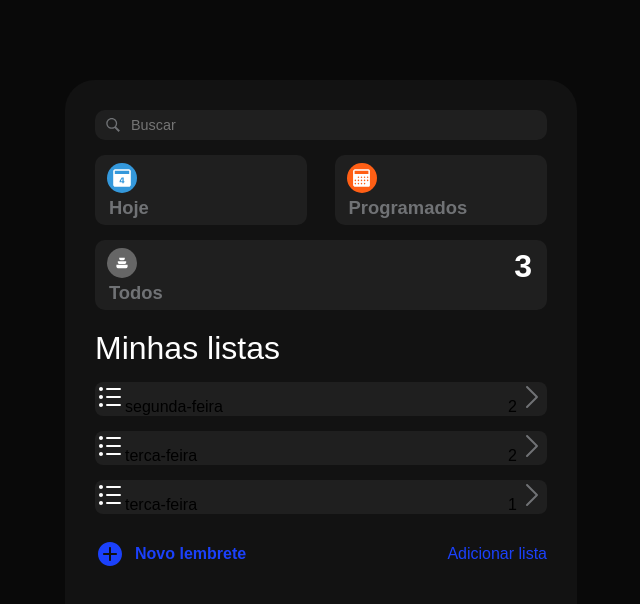
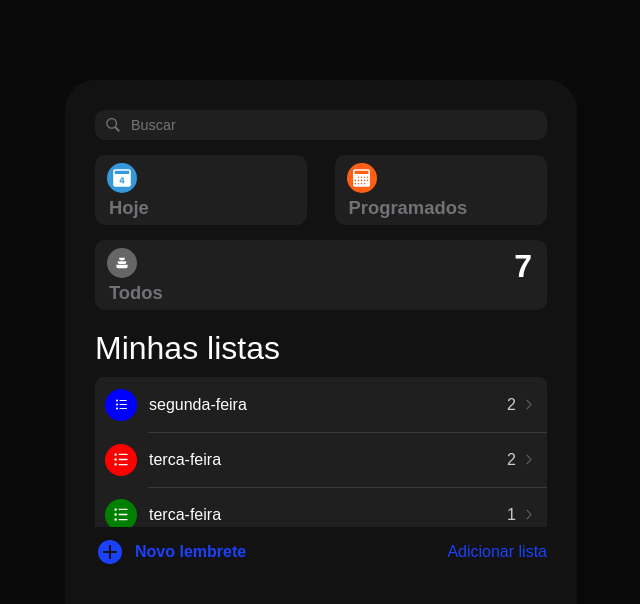
Before and after one commit to guilhermevialle/Todo-ReactJS, a React (Create React App) app: page / in a window 1280 px wide. Shown: the top 604 px of the page, without its empty margins (319-959 px from the left). Built offline with nearby package versions, Linux system fonts and the light colour scheme.

Commit message:
making new reminder function

```diff
--- a/src/App.js
+++ b/src/App.js
@@ -50,6 +50,47 @@ function App() {
             },
             {
                 listName: "terca-feira",
+                color: "green",
+                todos: [
+                    {
+                        title: "jogos",
+                        desc: "dia de jogar o dia todo comendo chocolate",
+                    },
+                ],
+            },
+            {
+                listName: "terca-feira",
+                color: "green",
+                todos: [
+                    {
+                        title: "jogos",
+                        desc: "dia de jogar o dia todo comendo chocolate",
+                    },
+                ],
+            },
+            {
+                listName: "terca-feira",
+                color: "green",
+                todos: [
+                    {
+                        title: "jogos",
+                        desc: "dia de jogar o dia todo comendo chocolate",
+                    },
+                ],
+            },
+            {
+                listName: "terca-feira",
+                color: "green",
+                todos: [
+                    {
+                        title: "jogos",
+                        desc: "dia de jogar o dia todo comendo chocolate",
+                    },
+                ],
+            },
+            {
+                listName: "terca-feira",
+                color: "green",
                 todos: [
                     {
                         title: "jogos",
--- a/src/components/currentlist/currentlist.js
+++ b/src/components/currentlist/currentlist.js
@@ -5,11 +5,11 @@ import rightSvg from "./svgs/right-svg.svg";
 export default ({ list }) => {
     return (
         <div className="currentlist">
-            <div>
-                <img src={listSvg} />
+            <div className="lside">
+                <img style={{ backgroundColor: list.color }} src={listSvg} />
                 <span>{list.listName}</span>
             </div>
-            <div>
+            <div className="rside">
                 <span>{list.todos.length}</span>
                 <img src={rightSvg} />
             </div>
--- a/src/components/currentlist/currentlist.scss
+++ b/src/components/currentlist/currentlist.scss
@@ -1,16 +1,63 @@
 .currentlist {
     width: 100%;
-    height: 4%;
-    border-radius: 8px;
+    height: 55px;
+    background-color: #1f1f1f;
 
-    background-color: #1f1f1f;
     display: flex;
     justify-content: space-between;
+    align-items: center;
 
-    align-items: center;
-    margin: 15px 0;
+    padding: 10px;
+    position: relative;
+    transition: all ease 0.5s;
+
+    cursor: pointer;
+
+    &:hover {
+        background-color: #70757531;
+    }
+
+    &::before {
+        content: "";
+        width: 88.2%;
+        height: 1px;
+        background-color: #7075754f;
+
+        position: absolute;
+        right: 0;
+        top: 0;
+    }
 
     div {
         width: fit-content;
+        display: flex;
+        justify-content: space-between;
+
+        align-items: center;
+
+        img {
+            border-radius: 9999px;
+            width: 32px;
+            height: 32px;
+
+            padding: 6%;
+        }
+
+        span {
+            color: #fff;
+            margin: 0 0 0 12px;
+        }
+    }
+
+    .rside {
+        span {
+            color: #ccc;
+            margin: 0 5px 0 0;
+        }
+
+        img {
+            width: 16px;
+            height: 16px;
+        }
     }
 }
--- a/src/components/input/input.scss
+++ b/src/components/input/input.scss
@@ -18,7 +18,7 @@
         font-size: 0.9rem;
         margin: 0 0 0 10px;
 
-        color: #707275;
+        color: #fff;
 
         ::placeholder {
             font-size: 0.9rem;
--- /dev/null
+++ b/src/components/newreminder/newreminder.js
@@ -0,0 +1,5 @@
+import "./newreminder.scss";
+
+export default () => {
+    <div className="newreminder"></div>;
+};
--- a/src/components/results/results.js
+++ b/src/components/results/results.js
@@ -1,3 +1,5 @@
+import "./results.scss";
+
 import { useContext, useEffect, useReducer, useState } from "react";
 import CurrentList from "../currentlist/currentlist";
 import { Global } from "../../App";
--- a/src/components/results/results.scss
+++ b/src/components/results/results.scss
@@ -0,0 +1,46 @@
+.results {
+    width: 100%;
+    height: 150px;
+    overflow: auto;
+
+    .currentlist {
+        &:first-child {
+            border-top-left-radius: 8px;
+            border-top-right-radius: 8px;
+
+            &::before {
+                display: none;
+            }
+        }
+
+        &:last-child {
+            border-bottom-left-radius: 8px;
+            border-bottom-right-radius: 8px;
+        }
+    }
+
+    &::-webkit-scrollbar {
+        width: 14px;
+        height: 18px;
+    }
+
+    &::-webkit-scrollbar-thumb {
+        height: 6px;
+        border: 4px solid rgba(0, 0, 0, 0);
+        background-clip: padding-box;
+        background-color: rgba(63, 63, 63, 0.2);
+        -webkit-border-radius: 7px;
+        -webkit-box-shadow: inset -1px -1px 0px rgba(0, 0, 0, 0.05),
+            inset 1px 1px 0px rgba(0, 0, 0, 0.05);
+    }
+
+    &::-webkit-scrollbar-button {
+        display: none;
+        width: 0;
+        height: 0;
+    }
+
+    &::-webkit-scrollbar-corner {
+        background-color: transparent;
+    }
+}
--- /dev/null
+++ b/src/components/tab/tab.scss
@@ -0,0 +1,4 @@
+.tab {
+    span {
+    }
+}
```
Also changed, not shown: src/components/tab/tab.js (added, +9 -0 lines), src/components/newreminder/newreminder.scss (added), 1 other file (tests, documents, lock files or other folders).
